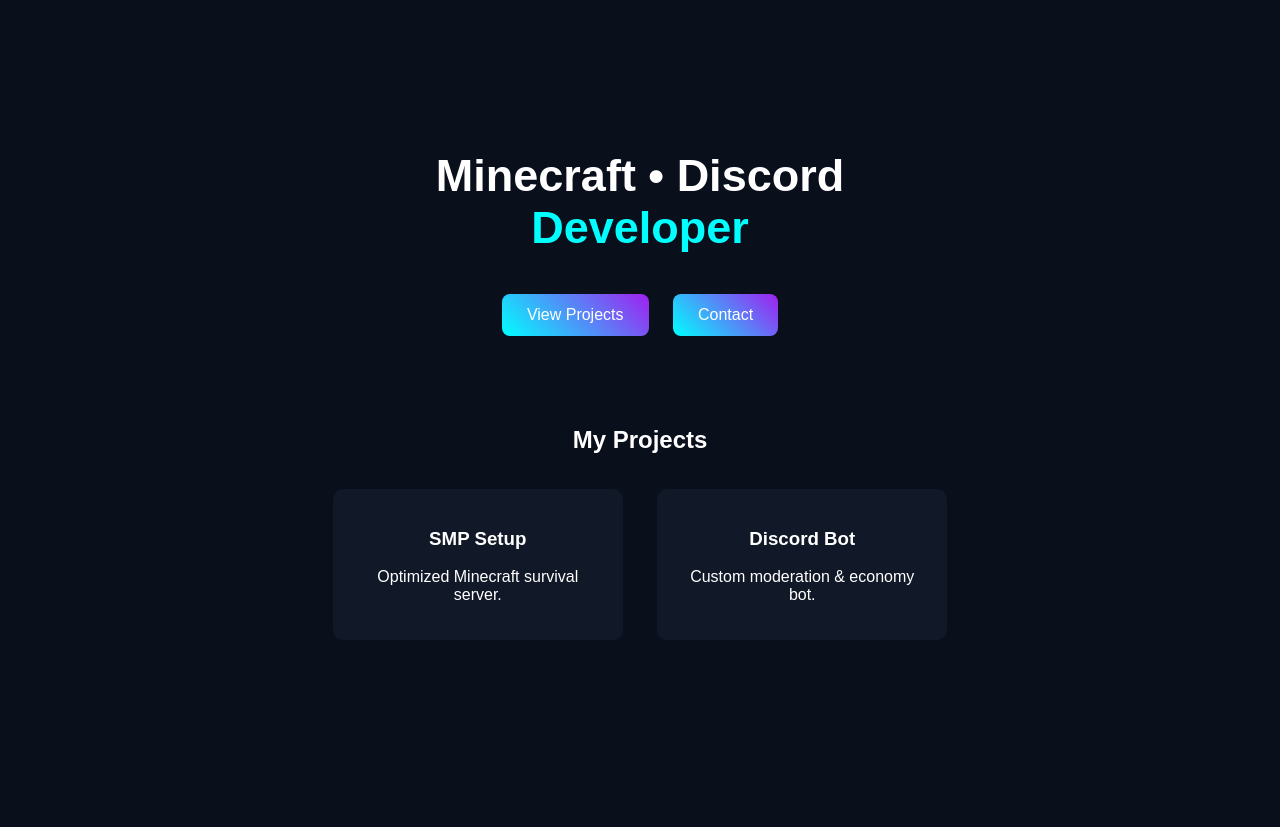
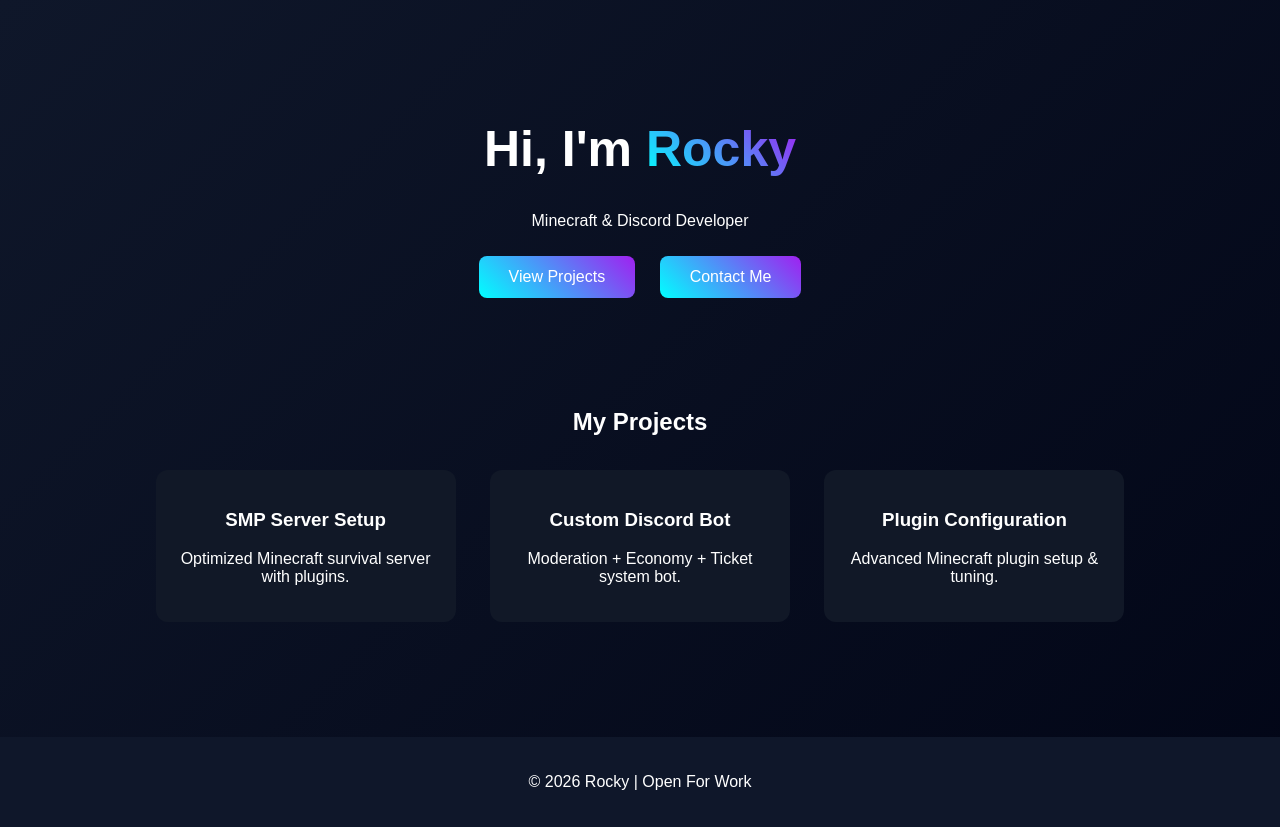
Before and after one commit to RockyJi-IN/Rocky-Portfolio, a plain HTML site: page index.html in a window 1280 px wide. Before the commit the page ends 800 px from the top, so only its background shows below. Drawn offline with Linux system fonts and the light colour scheme.

Commit message:
index.html

```diff
--- a/index.html
+++ b/index.html
@@ -2,63 +2,101 @@
 <html>
 <head>
 <title>Rocky | Developer</title>
+<meta name="viewport" content="width=device-width, initial-scale=1.0">
 <style>
-body {
+body{
 margin:0;
-  font-family: Arial;
-  background: #0a0f1c;
-  color: white;
+font-family:Arial, sans-serif;
+background: linear-gradient(135deg,#0f172a,#020617);
+color:white;
 text-align:center;
 }
 
-h1 {
-  margin-top: 150px;
-  font-size: 45px;
+h1{
+margin-top:120px;
+font-size:50px;
 }
 
-.highlight {
-  color: #00ffff;
+.highlight{
+background: linear-gradient(45deg,#00ffff,#a020f0);
+-webkit-background-clip:text;
+color:transparent;
 }
 
-.btn {
-  padding: 12px 25px;
-  background: linear-gradient(45deg,#00ffff,#a020f0);
-  border: none;
-  border-radius: 8px;
-  color: white;
+.btn{
+padding:12px 30px;
+margin:10px;
+border:none;
+border-radius:8px;
+cursor:pointer;
 font-size:16px;
-  cursor:pointer;
-  margin:10px;
+color:white;
+background:linear-gradient(45deg,#00ffff,#a020f0);
+transition:0.3s;
 }
-.card {
+
+.btn:hover{
+transform:scale(1.1);
+}
+
+.section{
+margin-top:100px;
+}
+
+.card{
+display:inline-block;
 background:#111827;
 padding:20px;
-  border-radius:10px;
-  width:250px;
 margin:15px;
-  display:inline-block;
+width:260px;
+border-radius:12px;
+transition:0.3s;
+}
+
+.card:hover{
+transform:translateY(-10px);
+box-shadow:0 0 20px #00ffff;
+}
+
+footer{
+margin-top:100px;
+padding:20px;
+background:#0f172a;
 }
 </style>
 </head>
 
 <body>
 
-<h1>Minecraft • Discord <br> <span class="highlight">Developer</span></h1>
+<h1>Hi, I'm <span class="highlight">Rocky</span></h1>
+<p>Minecraft & Discord Developer</p>
 
 <button class="btn">View Projects</button>
-<button class="btn">Contact</button>
+<button class="btn">Contact Me</button>
 
-<h2 style="margin-top:80px;">My Projects</h2>
+<div class="section">
+<h2>My Projects</h2>
 
 <div class="card">
-<h3>SMP Setup</h3>
-<p>Optimized Minecraft survival server.</p>
+<h3>SMP Server Setup</h3>
+<p>Optimized Minecraft survival server with plugins.</p>
 </div>
 
 <div class="card">
-<h3>Discord Bot</h3>
-<p>Custom moderation & economy bot.</p>
+<h3>Custom Discord Bot</h3>
+<p>Moderation + Economy + Ticket system bot.</p>
 </div>
+
+<div class="card">
+<h3>Plugin Configuration</h3>
+<p>Advanced Minecraft plugin setup & tuning.</p>
+</div>
+
+</div>
+
+<footer>
+<p>© 2026 Rocky | Open For Work</p>
+</footer>
 
 </body>
 </html>
```
Lines whose indentation alone changed are shown as unchanged.
